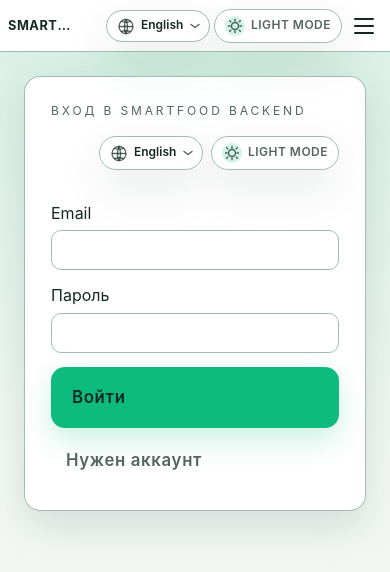
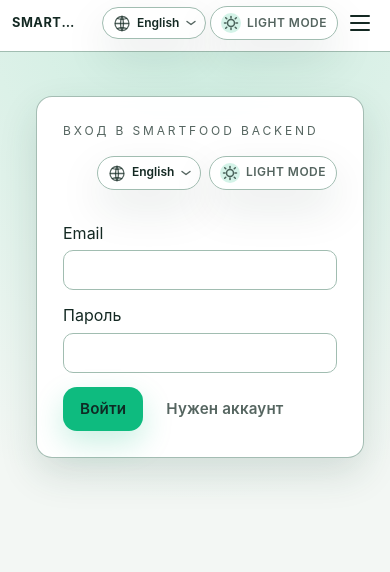
Before and after one commit to irastefan/smart-food-plan, a React (Vite) app in the folder web/: page /#/meal-plan in a window 390 px wide. Shown: the top 572 px of the page. Built offline with nearby package versions, Linux system fonts and the light colour scheme.

Commit message:
Refactor code structure for improved readability and maintainability

```diff
--- a/web/src/components/AppShell.module.css
+++ b/web/src/components/AppShell.module.css
@@ -6,11 +6,6 @@
 }
 
 .topBar {
-  display: flex;
-  align-items: center;
-  justify-content: space-between;
-  gap: clamp(8px, 2vw, 24px);
-  padding: clamp(8px, 2vw, 20px) clamp(12px, 4vw, 40px);
   border-bottom: 1px solid var(--color-border);
   background: var(--color-surface);
   position: sticky;
@@ -18,6 +13,17 @@
   z-index: 10;
   backdrop-filter: blur(12px);
   min-height: 60px;
+}
+
+.topBarInner {
+  width: 100%;
+  max-width: var(--page-max-width);
+  margin: 0 auto;
+  padding: clamp(8px, 2vw, 20px) var(--page-gutter);
+  display: flex;
+  align-items: center;
+  justify-content: space-between;
+  gap: clamp(8px, 2vw, 24px);
 }
 
 .brand {
@@ -84,88 +90,19 @@
   flex-direction: column;
   min-height: 0;
 }
-.contentWithPadding {
-  padding: clamp(24px, 5vw, 48px) clamp(20px, 6vw, 60px) clamp(40px, 8vw, 72px);
-}
-/* Mobile optimizations */
-@media (max-width: 768px) {
-  .topBar {
-    padding: 8px 12px;
-    gap: 8px;
-    min-height: 56px;
-  }
 
-  .brand {
-    font-size: 0.9rem;
-    max-width: 120px;
-  }
-
-  .nav {
-    gap: 2px;
-    justify-content: flex-start;
-    padding: 0 4px;
-  }
-
-  .navLink {
-    padding: 6px 8px;
-    font-size: 0.8rem;
-    min-width: auto;
-  }
-
-  .actions {
-    gap: 6px;
-  }
+.contentInner {
+  width: 100%;
+  max-width: var(--page-max-width);
+  margin: 0 auto;
+  padding: clamp(20px, 3.5vw, 34px) var(--page-gutter) clamp(30px, 5vw, 56px);
 }
 
-@media (max-width: 480px) {
-  .topBar {
-    padding: 6px 8px;
-    gap: 6px;
-    min-height: 52px;
-  }
-
-  .brand {
-    font-size: 0.8rem;
-    max-width: 65px;
-  }
-
-  .nav {
-    gap: 1px;
-    overflow-x: auto;
-    flex-wrap: nowrap;
-    justify-content: flex-start;
-    padding: 0 2px;
-  }
-
-  .navLink {
-    padding: 4px 6px;
-    font-size: 0.75rem;
-    border-radius: 4px;
-  }
-
-  .actions {
-    gap: 4px;
-  }
+.contentInner > * {
+  width: 100%;
+  min-width: 0;
 }
 
-/* Very small screens - hide some navigation items */
-@media (max-width: 360px) {
-  .topBar {
-    padding: 4px 6px;
-    min-height: 48px;
-  }
-
-  .brand {
-    font-size: 0.75rem;
-    max-width: 60px;
-  }
-
-  .navLink {
-    padding: 3px 5px;
-    font-size: 0.7rem;
-  }
-}/*
- Mobile Menu Button */
 .mobileMenuButton {
   display: none;
   background: none;
@@ -209,14 +146,13 @@
   transform: translateY(-7px) rotate(-45deg);
 }
 
-/* Mobile Menu Overlay */
 .mobileMenuOverlay {
   position: fixed;
   top: 0;
   left: 0;
   right: 0;
   bottom: 0;
-  background: rgba(0, 0, 0, 0.5);
+  background: var(--color-overlay-backdrop);
   z-index: 20;
   backdrop-filter: blur(4px);
   animation: fadeIn 0.2s ease;
@@ -284,8 +220,25 @@
   }
 }
 
-/* Show mobile menu button on small screens */
 @media (max-width: 768px) {
+  .topBar {
+    min-height: 56px;
+  }
+
+  .topBarInner {
+    padding: 8px var(--page-gutter);
+    gap: 8px;
+  }
+
+  .brand {
+    font-size: 0.9rem;
+    max-width: 120px;
+  }
+
+  .actions {
+    gap: 6px;
+  }
+
   .mobileMenuButton {
     display: block;
   }
@@ -300,6 +253,24 @@
 }
 
 @media (max-width: 480px) {
+  .topBar {
+    min-height: 52px;
+  }
+
+  .topBarInner {
+    padding: 6px var(--page-gutter);
+    gap: 6px;
+  }
+
+  .brand {
+    font-size: 0.8rem;
+    max-width: 65px;
+  }
+
+  .actions {
+    gap: 4px;
+  }
+
   .mobileMenu {
     top: 52px;
     right: 8px;
@@ -308,6 +279,19 @@
 }
 
 @media (max-width: 360px) {
+  .topBar {
+    min-height: 48px;
+  }
+
+  .topBarInner {
+    padding: 4px var(--page-gutter);
+  }
+
+  .brand {
+    font-size: 0.75rem;
+    max-width: 60px;
+  }
+
   .mobileMenu {
     top: 48px;
     right: 6px;
--- a/web/src/components/AppShell.tsx
+++ b/web/src/components/AppShell.tsx
@@ -64,6 +64,7 @@
   return (
     <div className={styles.layout}>
       <header className={styles.topBar}>
+        <div className={styles.topBarInner}>
           <div className={styles.brand} role="banner">
             {t("nav.brand")}
           </div>
@@ -104,6 +105,7 @@
               </span>
             </button>
           </div>
+        </div>
       </header>
 
       {/* Mobile Menu Overlay */}
@@ -127,7 +129,9 @@
         </div>
       )}
 
-      <main className={styles.content}>{children}</main>
+      <main className={styles.content}>
+        <div className={styles.contentInner}>{children}</div>
+      </main>
     </div>
   );
 }
--- a/web/src/components/Button.module.css
+++ b/web/src/components/Button.module.css
@@ -1,18 +1,20 @@
 .button {
   display: inline-flex;
   align-items: center;
-  justify-content: space-between;
-  gap: 12px;
-  width: 100%;
-  padding: 18px 20px;
+  justify-content: center;
+  gap: 10px;
+  width: auto;
+  min-height: 44px;
+  padding: 10px 16px;
   border-radius: var(--radius-button);
   font-weight: 600;
-  letter-spacing: 0.04em;
+  letter-spacing: 0.01em;
   transition: transform 0.18s ease, box-shadow 0.18s ease, background-color 0.18s ease,
     border-color 0.18s ease;
   cursor: pointer;
   border: 1px solid transparent;
-  font-size: 1.05rem;
+  font-size: 0.95rem;
+  line-height: 1;
 }
 
 .button:disabled {
@@ -51,8 +53,7 @@
 }
 
 .ghost {
-  justify-content: flex-start;
-  padding: 10px 14px;
+  padding: 8px 12px;
   color: var(--color-text-secondary);
   background: transparent;
 }
@@ -66,8 +67,8 @@
   display: inline-flex;
   align-items: center;
   justify-content: center;
-  width: 32px;
-  height: 32px;
+  width: 20px;
+  height: 20px;
   border-radius: 50%;
   background: var(--color-icon-container);
 }
--- a/web/src/screens/RecipesListScreen.module.css
+++ b/web/src/screens/RecipesListScreen.module.css
@@ -2,21 +2,7 @@
   display: flex;
   flex-direction: column;
   gap: 32px;
-  max-width: 480px;
-  margin: 0 auto;
-  padding: 24px;
-  min-height: 100vh;
-  background: var(--color-background);
-}
-
-/* Desktop version - full width */
-@media (min-width: 768px) {
-  .root {
-    max-width: none;
-    width: 100%;
-    padding: 32px;
-    margin: 0;
-  }
+  width: 100%;
 }
 
 .pageHeader {
--- a/web/src/screens/ShoppingListScreen.module.css
+++ b/web/src/screens/ShoppingListScreen.module.css
@@ -2,21 +2,7 @@
   display: flex;
   flex-direction: column;
   gap: 32px;
-  max-width: 480px;
-  margin: 0 auto;
-  padding: 24px;
-  min-height: 100vh;
-  background: var(--color-background);
-}
-
-/* Desktop version */
-@media (min-width: 768px) {
-  .root {
-    max-width: none;
-    width: 100%;
-    padding: 32px;
-    margin: 0;
-  }
+  width: 100%;
 }
 
 .header {
--- a/web/src/styles/global.css
+++ b/web/src/styles/global.css
@@ -5,6 +5,8 @@
   --radius-button: 14px;
   --radius-card: 16px;
   --radius-control: 10px;
+  --page-max-width: 1160px;
+  --page-gutter: clamp(12px, 3vw, 24px);
   background-color: var(--color-background);
   color: var(--color-text-primary);
 }
--- a/web/src/theme/theme.ts
+++ b/web/src/theme/theme.ts
@@ -116,7 +116,8 @@
     "--body-background":
       "radial-gradient(circle at top, rgba(46, 195, 141, 0.2), transparent 58%), #F3F7F4",
     "--body-text-color": theme.light.colors.textPrimary,
-    "--shadow-elevated": "0 18px 45px rgba(21, 52, 43, 0.1)"
+    "--shadow-elevated": "0 18px 45px rgba(21, 52, 43, 0.1)",
+    "--color-overlay-backdrop": "rgba(8, 16, 13, 0.45)"
   },
   dark: {
     "--color-background": theme.dark.colors.background,
@@ -150,7 +151,8 @@
     "--body-background":
       "radial-gradient(circle at top, rgba(48, 118, 105, 0.25), transparent 60%), #011714",
     "--body-text-color": theme.dark.colors.textPrimary,
-    "--shadow-elevated": "0 22px 55px rgba(1, 12, 10, 0.65)"
+    "--shadow-elevated": "0 22px 55px rgba(1, 12, 10, 0.65)",
+    "--color-overlay-backdrop": "rgba(0, 0, 0, 0.6)"
   }
 };
 
```
Also changed, not shown: 5 other files (tests, documents, lock files or other folders). Lines whose indentation alone changed are shown as unchanged.
